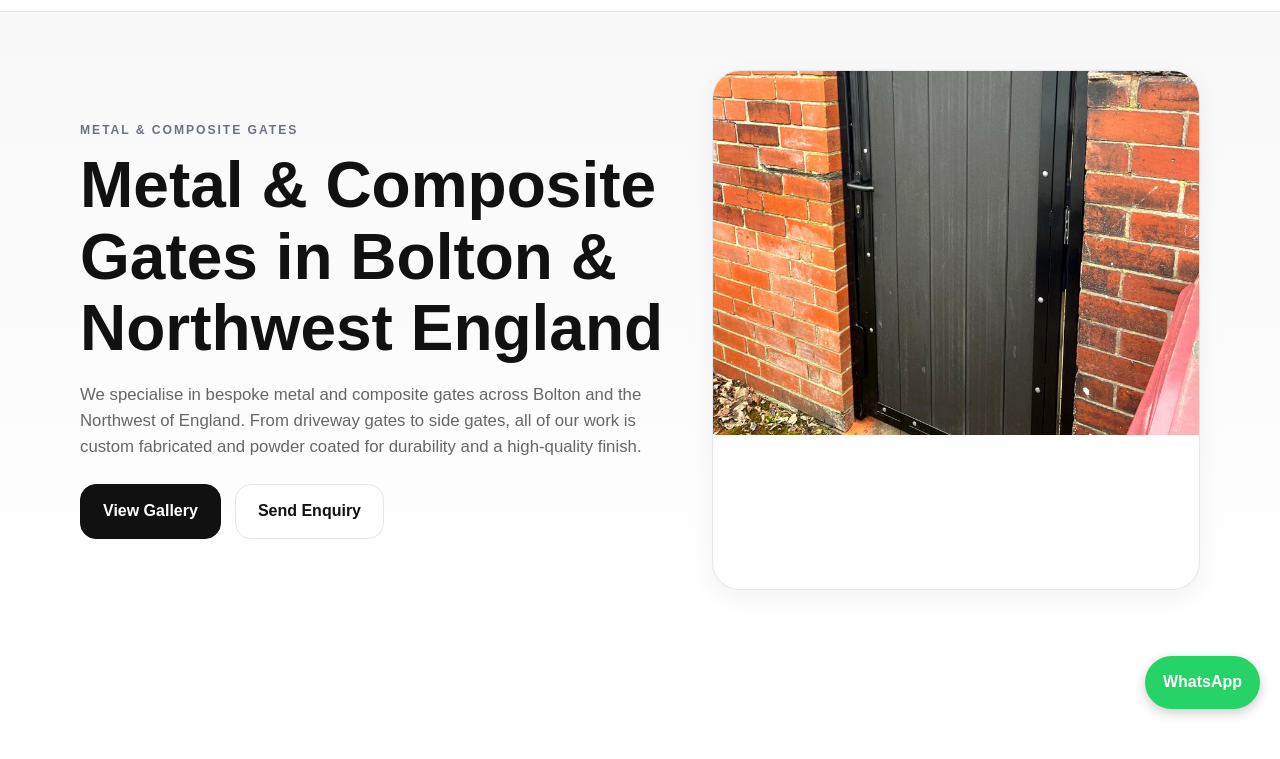
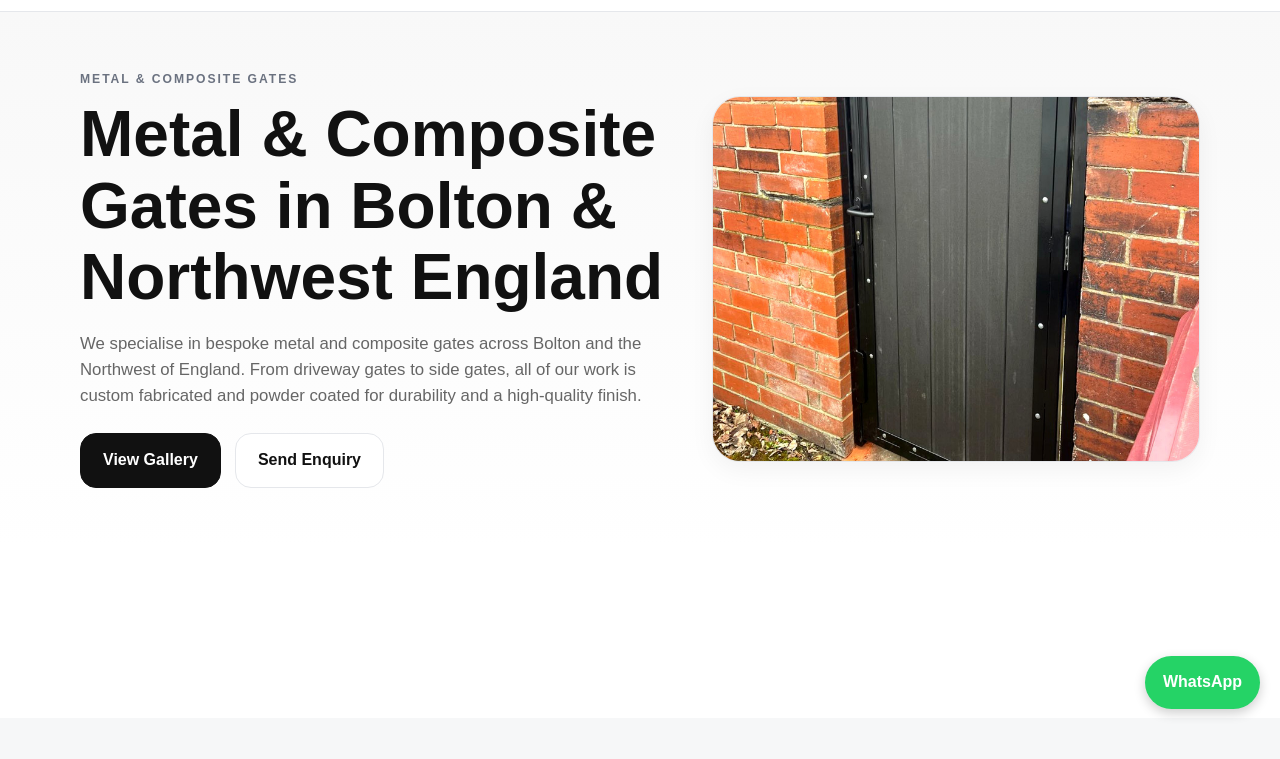
Before and after one commit to bcfabrication/bc-fabrication-site, a plain HTML site: page index.html in a window 1280 px wide. Shown: the part 71-830 px from the top of the page. Drawn offline with Linux system fonts and the light colour scheme.

Commit message:
Update styles.css

```diff
--- a/styles.css
+++ b/styles.css
@@ -175,3 +175,20 @@ input,select,textarea{
   z-index: 999;
   text-decoration: none;
 }
+/* ===== IMAGE FIX OVERRIDE ===== */
+
+.hero-card img {
+  width: 100% !important;
+  height: auto !important;
+  object-fit: contain !important;
+}
+
+.gallery-card img {
+  width: 100% !important;
+  height: auto !important;
+  object-fit: contain !important;
+}
+
+.hero-card {
+  min-height: auto !important;
+}
```
